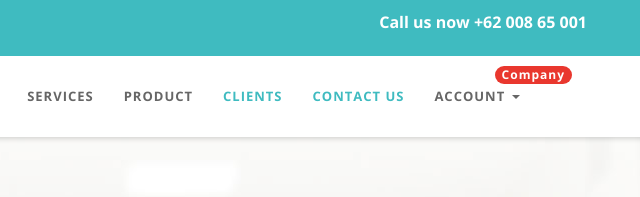
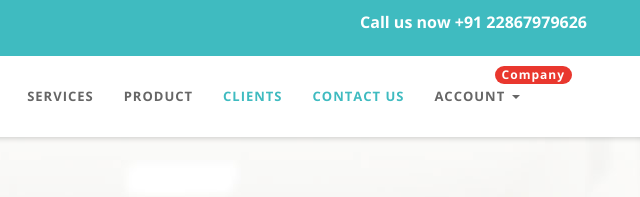
Before and after one commit to arrbxr/jyotish, a plain HTML site: page index.html in a window 1280 px wide. Shown: the top 197 px of the page, 623-1263 px from the left. Drawn offline with nearby package versions, Linux system fonts and the light colour scheme.

Commit message:
some title change

```diff
--- a/index.html
+++ b/index.html
@@ -7,7 +7,7 @@
   <meta name="description" content="">
   <meta name="author" content="">
 
-  <title>Medicio landing page template for Health niche</title>
+  <title>Jyotish software private ltd</title>
 
   <!-- css -->
   <link href="css/bootstrap.min.css" rel="stylesheet" type="text/css">
@@ -46,7 +46,7 @@
               <p class="bold text-left">Monday - Saturday, 8am to 10pm </p>
             </div>
             <div class="col-sm-6 col-md-6">
-              <p class="bold text-right">Call us now +62 008 65 001</p>
+              <p class="bold text-right">Call us now +91 22867979626</p>
             </div>
           </div>
         </div>
```
